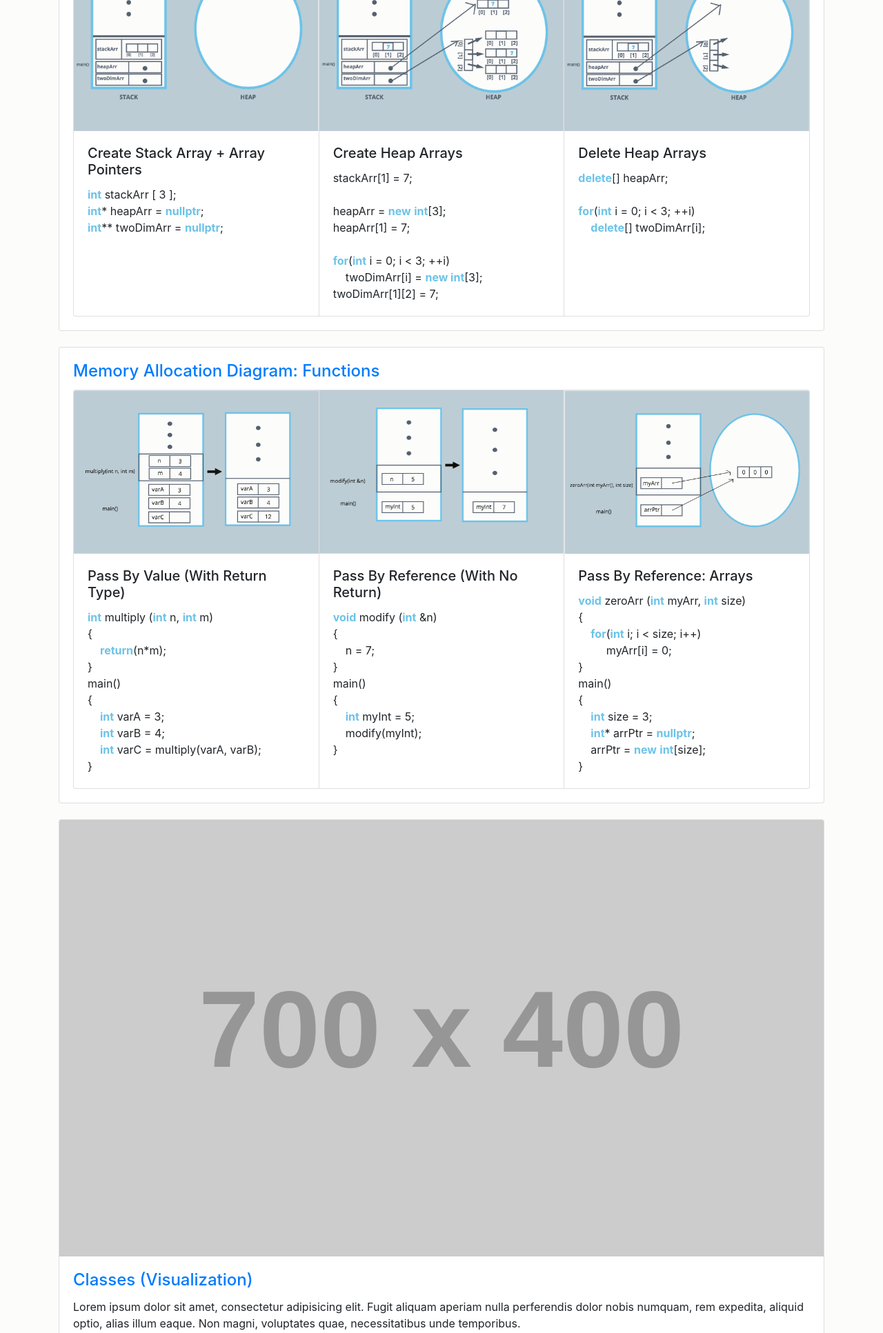
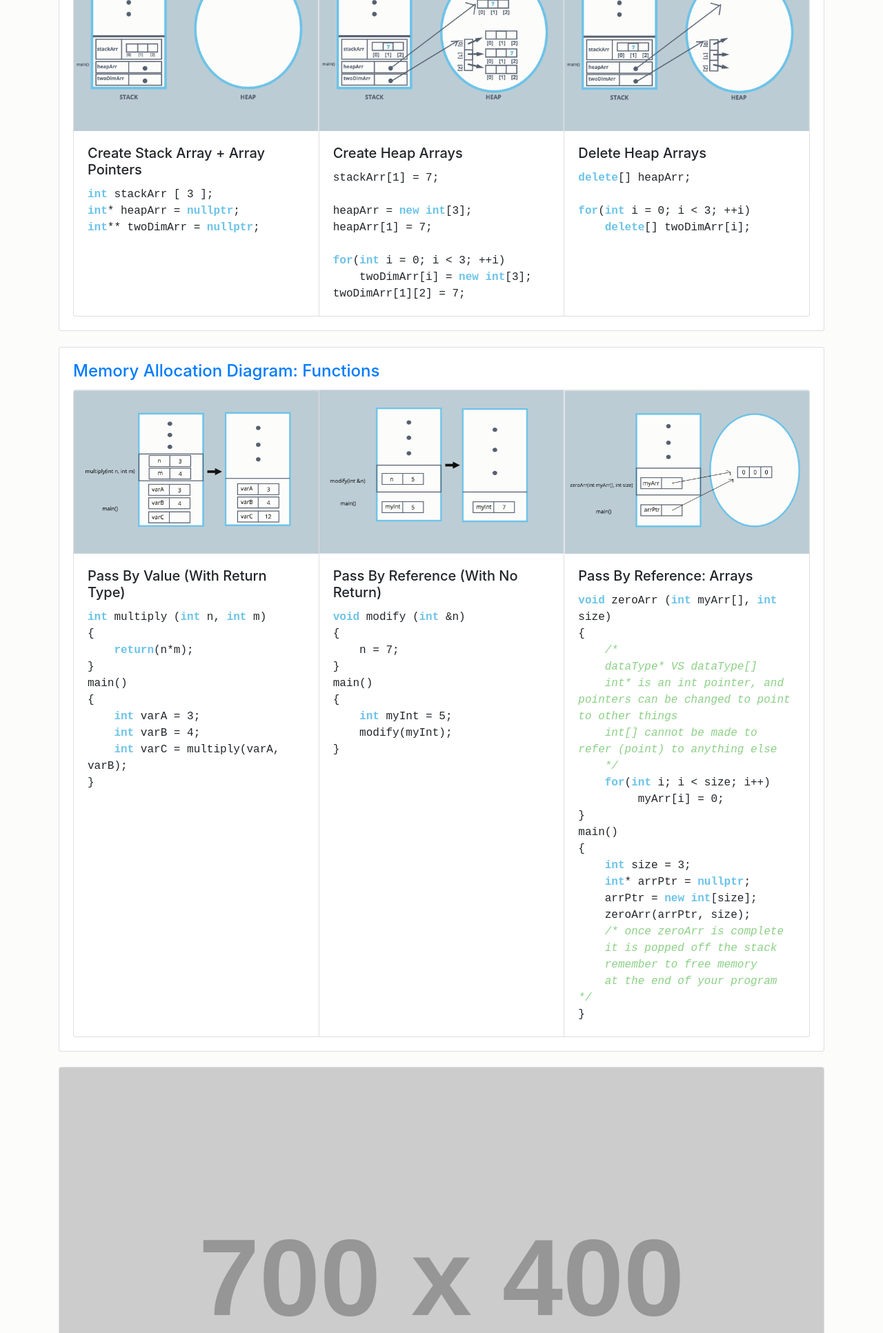
Before and after one commit to brandonlammey/EECS168Toolbox, a PHP site: page / in a window 1280 px wide. Shown: the part 2514-4447 px from the top of the page at 69% size. Run offline with PHP 8.4, Linux system fonts and the light colour scheme; grey boxes labelled with a size stand in for pictures from a placeholder-image service; some libraries are stand-ins or nearby versions; some web fonts are replaced.

Commit message:
Modified Content
Changed text in
+General Concepts Section

```diff
--- a/index.html
+++ b/index.html
@@ -560,7 +560,7 @@
                               <img class="card-img-top" src="graphics/arrays1.png" alt="Card image cap">
                               <div class="card-body">
                                 <h5 class="card-title">Create Stack Array + Array Pointers</h5>
-                                <p class="card-text">
+                                <p class="card-text" id = "code">
 
                                     <strong>int</strong> stackArr [ 3 ];<br>
                                     <strong>int</strong>* heapArr = <strong>nullptr</strong>;<br>
@@ -574,7 +574,7 @@
                               <img class="card-img-top" src="graphics/arrays2.png" alt="Card image cap">
                               <div class="card-body">
                                 <h5 class="card-title">Create Heap Arrays</h5>
-                                <p class="card-text">
+                                <p class="card-text" id= "code">
                                     stackArr[1] = 7;<br><br>
 
                                     heapArr = <strong>new</strong> <strong>int</strong>[3];<br>
@@ -592,7 +592,7 @@
                               <img class="card-img-top" src="graphics/arrays3.png" alt="Card image cap">
                               <div class="card-body">
                                 <h5 class="card-title">Delete Heap Arrays</h5>
-                                <p class="card-text">
+                                <p class="card-text" id= "code">
                                     <strong>delete</strong>[] heapArr; <br><br>
 
                                     <strong>for</strong>(<strong>int</strong> i = 0; i < 3; ++i)<br>
@@ -623,7 +623,7 @@
                             <img class="card-img-top" src="graphics/func0.png" alt="Card image cap">
                             <div class="card-body">
                               <h5 class="card-title">Pass By Value (With Return Type)</h5>
-                              <p class="card-text">
+                              <p class="card-text" id="code">
 
                                   <strong>int</strong> multiply (<strong>int</strong> n, <strong>int</strong> m)<br>
                                   {<br>
@@ -645,7 +645,7 @@
                             <img class="card-img-top" src="graphics/func1.png" alt="Card image cap">
                             <div class="card-body">
                               <h5 class="card-title">Pass By Reference (With No Return)</h5>
-                              <p class="card-text">
+                              <p class="card-text" id="code">
                                   <strong>void</strong> modify (<strong>int</strong> &n)<br>
                                   {<br>
                                     &nbsp;&nbsp;&nbsp;&nbsp;n = 7;<br>
@@ -664,10 +664,18 @@
                             <img class="card-img-top" src="graphics/func2.png" alt="Card image cap">
                             <div class="card-body">
                               <h5 class="card-title">Pass By Reference: Arrays </h5>
-                              <p class="card-text">
+                              <p class="card-text" id="code">
 
-                                  <strong>void</strong> zeroArr (<strong>int</strong> myArr, <strong>int</strong> size)<br>
+                                  <strong>void</strong> zeroArr (<strong>int</strong> myArr[], <strong>int</strong> size)<br>
                                   {<br>
+
+                                    <em>
+                                        &nbsp;&nbsp;&nbsp;&nbsp;/*<br>
+                                        &nbsp;&nbsp;&nbsp;&nbsp;dataType* VS dataType[]<br>
+                                        &nbsp;&nbsp;&nbsp;&nbsp;int* is an int pointer, and pointers can be changed to point to other things<br>
+                                        &nbsp;&nbsp;&nbsp;&nbsp;int[] cannot be made to refer (point) to anything else<br>
+                                      &nbsp;&nbsp;&nbsp;&nbsp;*/<br>
+                                    </em>
                                     &nbsp;&nbsp;&nbsp;&nbsp;<strong>for</strong>(<strong>int</strong> i; i < size; i++)<br>
                                     &nbsp;&nbsp;&nbsp;&nbsp; &nbsp;&nbsp;&nbsp;&nbsp;myArr[i] = 0;<br>
                                   }<br>
@@ -676,6 +684,14 @@
                                     &nbsp;&nbsp;&nbsp;&nbsp;<strong>int</strong> size = 3;<br>
                                     &nbsp;&nbsp;&nbsp;&nbsp;<strong>int</strong>* arrPtr = <strong>nullptr</strong>;<br>
                                     &nbsp;&nbsp;&nbsp;&nbsp;arrPtr = <strong>new</strong> <strong>int</strong>[size];<br>
+                                    &nbsp;&nbsp;&nbsp;&nbsp;zeroArr(arrPtr, size);<br>
+
+                                    <em>
+                                        &nbsp;&nbsp;&nbsp;&nbsp;/* once zeroArr is complete<br>
+                                        &nbsp;&nbsp;&nbsp;&nbsp;it is popped off the stack<br>
+                                        &nbsp;&nbsp;&nbsp;&nbsp;remember to free memory<br>
+                                        &nbsp;&nbsp;&nbsp;&nbsp;at the end of your program */<br>
+                                  </em>
                                   }<br>
 
                               </p>
@@ -791,7 +807,7 @@
                               <div class="code problemCode">
                                 <strong>if</strong>((cond1 == 3 && cond2 != "True") || !cond3)<br>
                                 {<br>
-                                  &nbsp;&nbsp;&nbsp;&nbsp;<strong>if</strong>((cond1 mod 3) == cond4)<br>
+                                  &nbsp;&nbsp;&nbsp;&nbsp;<strong>if</strong>((cond1 % 3) == cond4)<br>
                                   &nbsp;&nbsp;&nbsp;&nbsp;{ <br>
                                     &nbsp;&nbsp;&nbsp;&nbsp;&nbsp;&nbsp;&nbsp;&nbsp;std::cout << "Pancake";<br>
                                   &nbsp;&nbsp;&nbsp;&nbsp;}<br>
@@ -842,9 +858,9 @@
                     </div>
 
                     <!-- Tool:  Boolean Logic -->
-                    <div class="col-lg-6 portfolio-item">
+                    <div class="col-lg-12 portfolio-item">
                             <div class="card h-100">
-                              <a href="#"><img class="card-img-top" src="http://placehold.it/700x400" alt=""></a>
+                              <!-- <a href="#"><img class="card-img-top" src="http://placehold.it/700x400" alt=""></a> -->
                               <div class="card-body">
                                 <h4 class="card-title">
                                   <a href="#problem2">Problem</a>
--- a/styles.css
+++ b/styles.css
@@ -65,7 +65,12 @@ margin-bottom: 0.5%;
 }
 .problemCode
 {
-    height: 700px;
+    height: 250px;
+}
+#code
+{
+    font-family: 'Courier New', Courier, monospace;
+    font-weight: 400;
 }
 
 /* strong and em tags */
```
